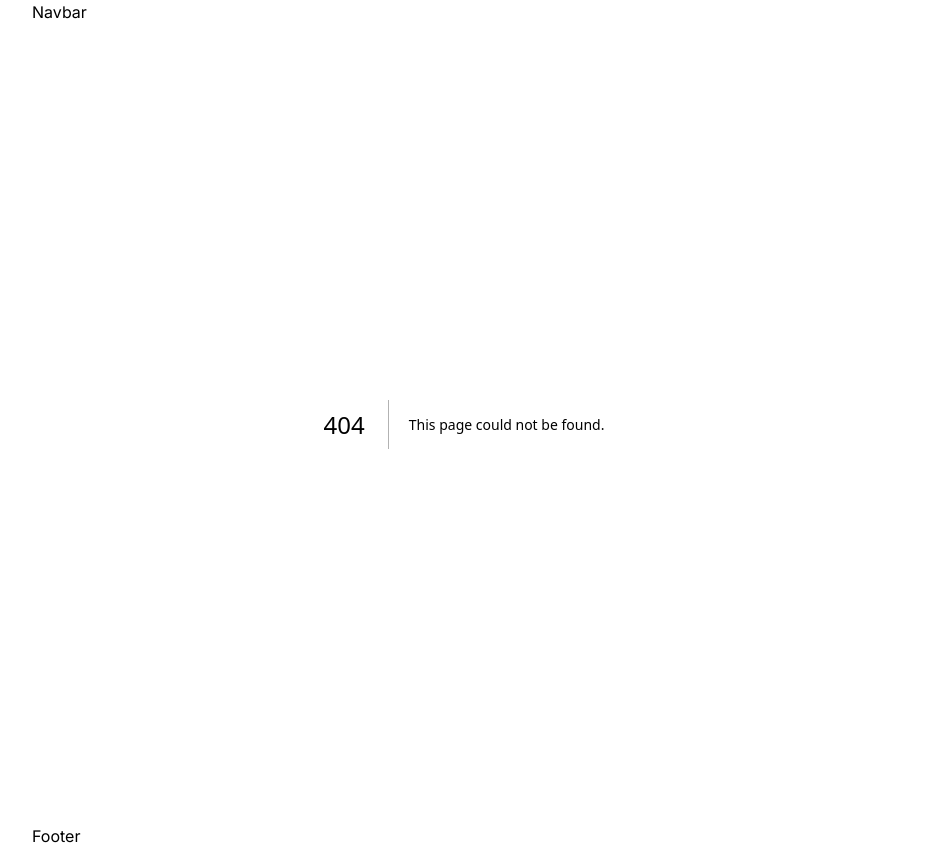
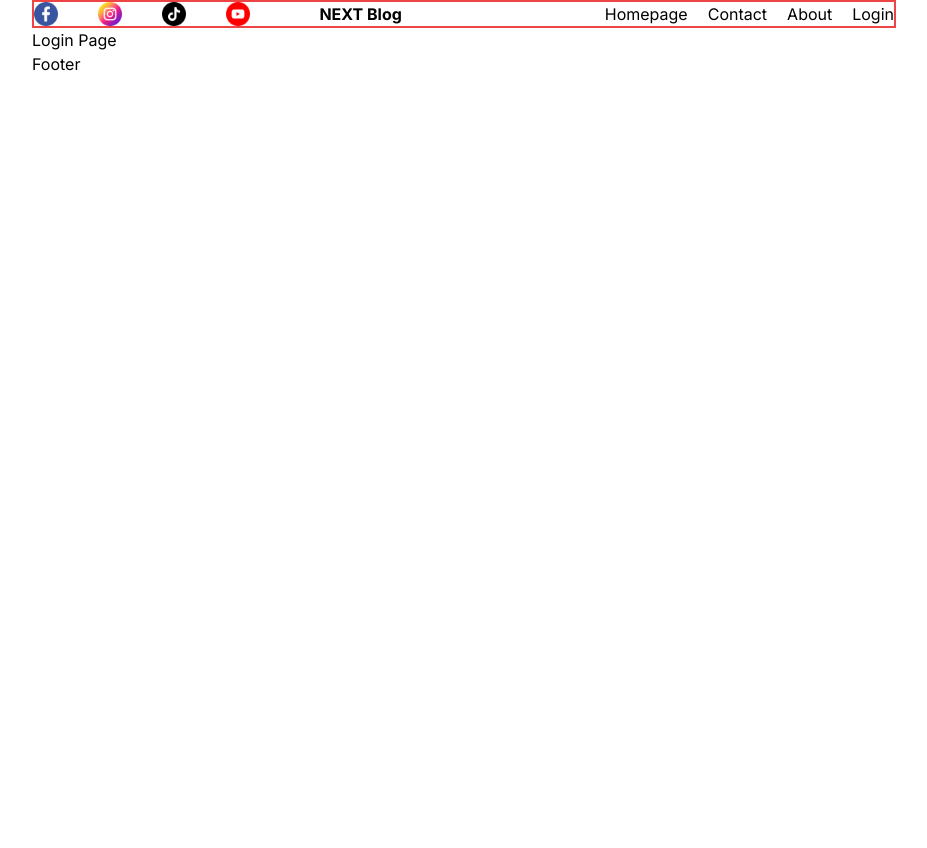
Before and after one commit to BrookTinnapat/next-blog-app, a Next.js app: page /login in a window 1280 px wide. Before the commit this address had no page. Shown: the whole page, without its empty margins (176-1103 px from the left). After the commit the page ends 800 px from the top, so only its background shows below. Built offline with nearby package versions, Linux system fonts and the light colour scheme.

Commit message:
feat: add navbar

```diff
--- /dev/null
+++ b/app/login/page.jsx
@@ -0,0 +1,7 @@
+import React from "react";
+
+const page = () => {
+  return <div>Login Page</div>;
+};
+
+export default page;
--- /dev/null
+++ b/components/authLinks/AuthLinks.jsx
@@ -0,0 +1,27 @@
+"use client";
+import Link from "next/link";
+import { useState } from "react";
+// import { signOut, useSession } from "next-auth/react";
+import React from "react";
+
+const AuthLinks = () => {
+  const status = "notauthenticated";
+  return (
+    <>
+      {status === "notauthenticated" ? (
+        <Link href="/login" className="cursor-pointer">
+          Login
+        </Link>
+      ) : (
+        <>
+          <Link href="/login" className="cursor-pointer">
+            Write
+          </Link>
+          <span>Log out</span>
+        </>
+      )}
+    </>
+  );
+};
+
+export default AuthLinks;
--- a/components/footer/Footer.jsx
+++ b/components/footer/Footer.jsx
@@ -1,7 +1,7 @@
 import React from "react";
 
-function Footer() {
+const Footer = () => {
   return <div>Footer</div>;
-}
+};
 
 export default Footer;
--- a/components/navbar/Navbar.jsx
+++ b/components/navbar/Navbar.jsx
@@ -1,7 +1,26 @@
 import React from "react";
+import Image from "next/image";
+import Link from "next/link";
+import AuthLinks from "../authLinks/AuthLinks";
 
-function Navbar() {
-  return <div>Navbar</div>;
-}
+const Navbar = () => {
+  return (
+    <nav className="flex justify-between items-center border-2 border-red-500">
+      <div className="flex gap-10 flex-1">
+        <Image src="/facebook.png" alt="facebook" width={24} height={24} />
+        <Image src="/instagram.png" alt="instagram" width={24} height={24} />
+        <Image src="/tiktok.png" alt="tiktok" width={24} height={24} />
+        <Image src="/youtube.png" alt="youtube" width={24} height={24} />
+      </div>
+      <div className="flex flex-1 items-center font-bold">NEXT Blog</div>
+      <div className="flex items-center gap-[20px] font-xl">
+        <Link href="/">Homepage</Link>
+        <Link href="/">Contact</Link>
+        <Link href="/">About</Link>
+        <AuthLinks />
+      </div>
+    </nav>
+  );
+};
 
 export default Navbar;
--- a/package.json
+++ b/package.json
@@ -9,9 +9,10 @@
     "lint": "next lint"
   },
   "dependencies": {
+    "next": "14.2.5",
+    "next-auth": "^4.24.7",
     "react": "^18",
-    "react-dom": "^18",
-    "next": "14.2.5"
+    "react-dom": "^18"
   },
   "devDependencies": {
     "postcss": "^8",
```
Also changed, not shown: 1 other file (tests, documents, lock files or other folders).
